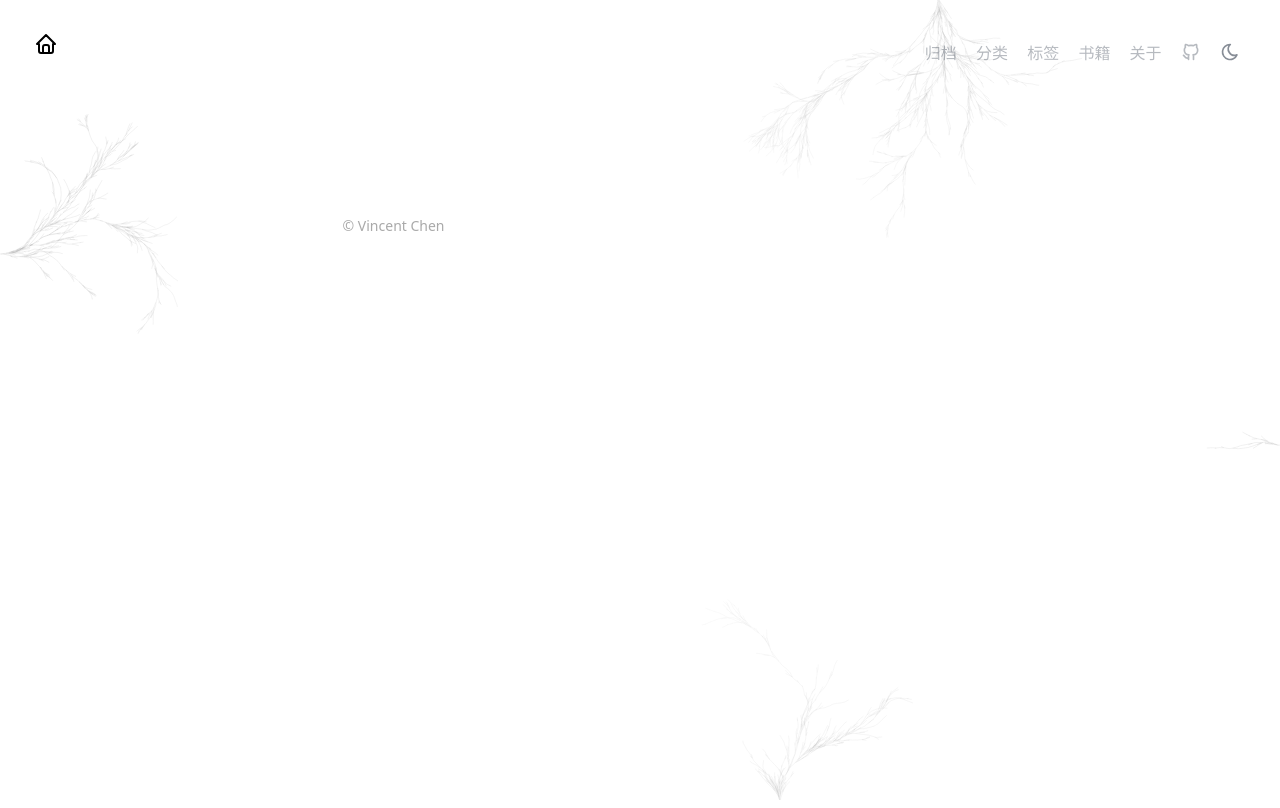
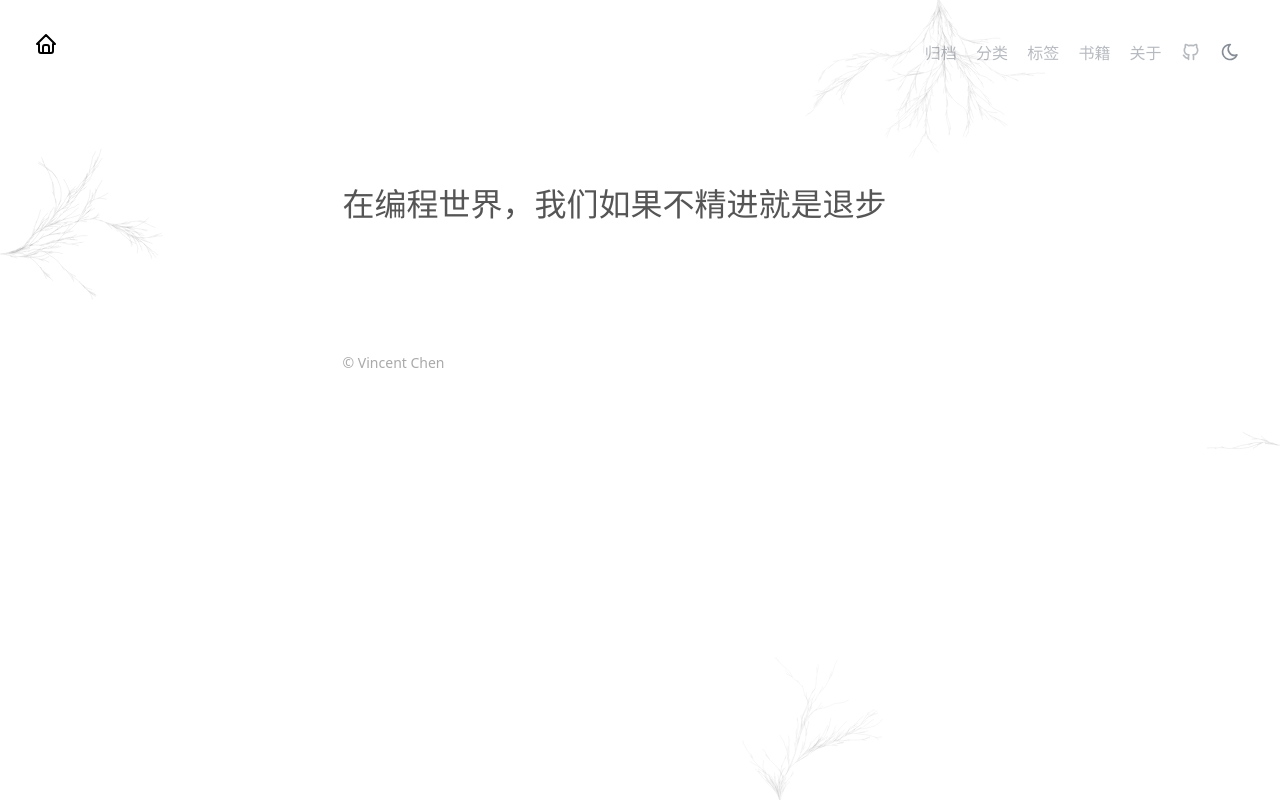
Before and after one commit to vi-project/blog-front-end, a Next.js app: page /about in a window 1280 px wide. Built offline with nearby package versions, Linux system fonts and the light colour scheme; a small style sheet from the web is missing.

Commit message:
feat(): 显示table样式, 修复跳页面滚动条没复位的问题

```diff
--- a/component/NavBar.tsx
+++ b/component/NavBar.tsx
@@ -1,5 +1,6 @@
 import Link from 'next/link';
 import ToggleTheme from "./ToggleTheme";
+import {github_url} from "../constant";
 
 const navConfig = [
     {
@@ -33,10 +34,7 @@ export default function NavBar() {
     return <header className="z-40 header">
         <Link href={'/'}>
             <a href=''  className="w-10 h-10 absolute lg:fixed m-6 select-none outline-none">
-                {/*<img src="/avatar.png" className="w-10 h-10" alt="logo" />*/}
-                {/*<div className="h-10 w-10 text-center">*/}
-                    <div className="i-tabler-home h-6 w-7" style={{color: "var(--vincent-fg)"}}></div>
-                {/*</div>*/}
+                <div className="i-tabler-home h-6 w-7" style={{color: "var(--vincent-fg)"}}></div>
             </a>
         </Link>
         <nav className="nav">
@@ -52,7 +50,7 @@ export default function NavBar() {
                             </Link>;
                         })
                     }
-                    <Link href={'https://github.com/Ryan-cyi'}>
+                    <Link href={github_url}>
                         <a className="menu-item" >
                             <div className={`text-1.25rem i-tabler-brand-github`}></div>
                         </a>
--- /dev/null
+++ b/constant.ts
@@ -0,0 +1 @@
+export const github_url = 'https://github.com/Ryan-cyi';
--- a/pages/about.tsx
+++ b/pages/about.tsx
@@ -1,35 +1,27 @@
 import React from 'react';
+import {github_url} from "../constant";
 
 const Index: React.FunctionComponent<any> = () => {
     return <>
-        <div className="container">
+        <div className="prose m-auto">
             <div className="intro">
-            {/*    <div className="avatar">*/}
-            {/*        <a>*/}
-            {/*            <img src="/avatar.png" alt="avatar" />*/}
-            {/*        </a>*/}
-            {/*    </div>*/}
-            {/*    <div className="text-3em text-red">*/}
-            {/*        Vincent*/}
-            {/*    </div>*/}
-            {/*    <div className="description">*/}
-            {/*        <p>在编程世界，我们如果不精进就是退步</p>*/}
-            {/*    </div>*/}
-            {/*    <div className="links">*/}
+                <div className="text-8">
+                    <p>在编程世界，我们如果不精进就是退步</p>
+                </div>
+                <div className="flex justify-center">
+                    <a className="link-item" title="github" target="_blank" href={github_url}>
+                        <i className="iconfont icongit" />
+                    </a>
 
-            {/*        <a className="link-item" title="github" target="_blank" href="https://github.com/vincent-cy">*/}
-            {/*            <i className="iconfont icongit" />*/}
-            {/*        </a>*/}
-
-            {/*        <a className="link-item" title="csdn" target="_blank" href="https://blog.csdn.net/qq_34767374">*/}
-            {/*            <i className="iconfont iconcsdn1-copy" />*/}
-            {/*        </a>*/}
-
-            {/*        <a className="link-item" title="cnblogs" target="_blank" href="https://www.cnblogs.com/vincent-c">*/}
-            {/*            <i className="iconfont iconblog" />*/}
-            {/*        </a>*/}
-
-            {/*    </div>*/}
+                    <div className="w-10"></div>
+                    <a className="link-item" title="csdn" target="_blank" href="https://blog.csdn.net/qq_34767374">
+                        <i className="iconfont iconcsdn1-copy" />
+                    </a>
+                    <div className="w-10"></div>
+                    <a className="link-item" title="cnblogs" target="_blank" href="https://www.cnblogs.com/vincent-c">
+                        <i className="iconfont iconblog" />
+                    </a>
+                </div>
             </div>
         </div>
     </>;
--- a/public/styles/uno.css
+++ b/public/styles/uno.css
@@ -73,8 +73,8 @@
 .align-middle{vertical-align:middle;}
 .font-sans{font-family:ui-sans-serif,system-ui,-apple-system,BlinkMacSystemFont,"Segoe UI",Roboto,"Helvetica Neue",Arial,"Noto Sans",sans-serif,"Apple Color Emoji","Segoe UI Emoji","Segoe UI Symbol","Noto Color Emoji";}
 .text-1\.25rem{font-size:1.25rem;}
-.text-2rem{font-size:2rem;}
-.text-3em{font-size:3em;}
+.text-2rem,
+.text-8{font-size:2rem;}
 .text-4em{font-size:4em;}
 .text-8em{font-size:8em;}
 .text-lg{font-size:1.125rem;line-height:1.75rem;}
@@ -83,7 +83,6 @@
 .leading-1\.2em{line-height:1.2em;}
 .dark .dark\:text-gray-200{--un-text-opacity:1;color:rgba(229,231,235,var(--un-text-opacity));}
 .text-gray-700{--un-text-opacity:1;color:rgba(55,65,81,var(--un-text-opacity));}
-.text-red{--un-text-opacity:1;color:rgba(248,113,113,var(--un-text-opacity));}
 .\!decoration-underline{text-decoration-line:underline !important;}
 .no-underline{text-decoration:none;}
 .op-6{opacity:0.06;}
```
Also changed, not shown: 1 other file (tests, documents, lock files or other folders).
